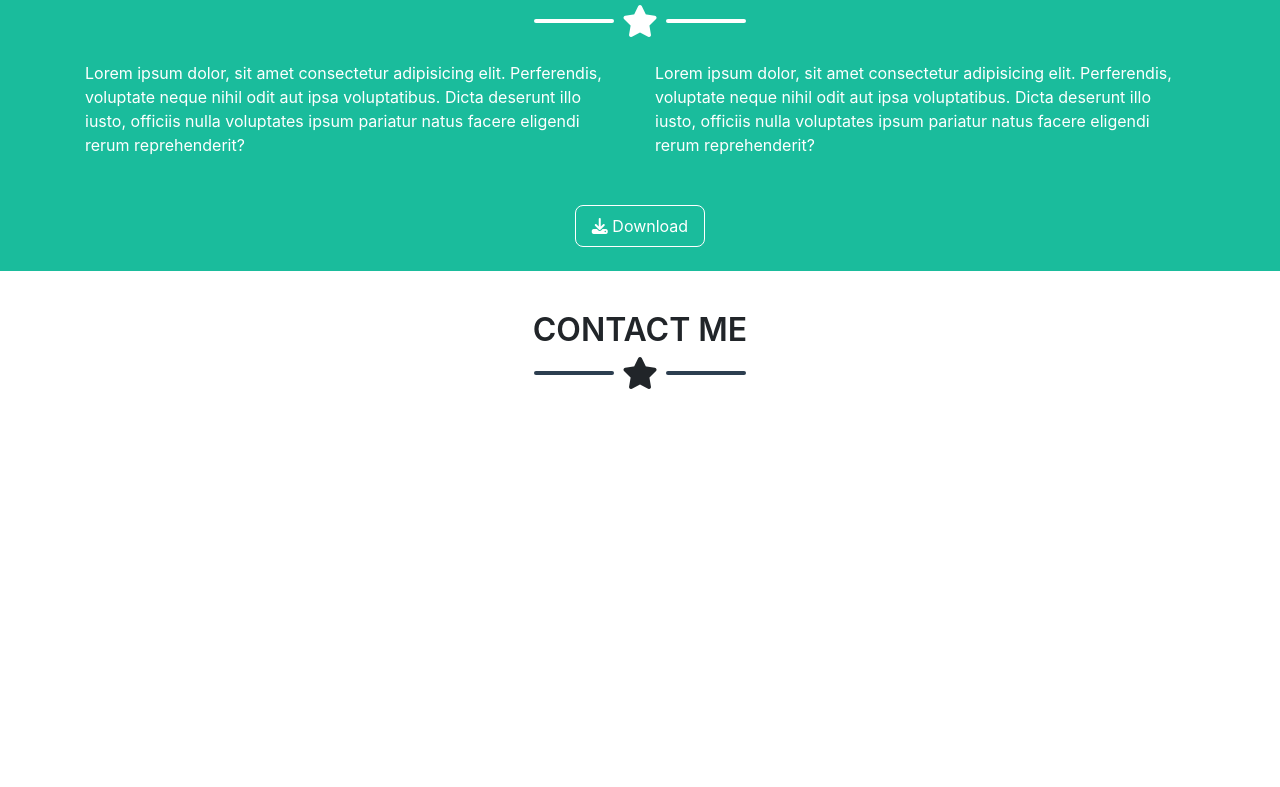
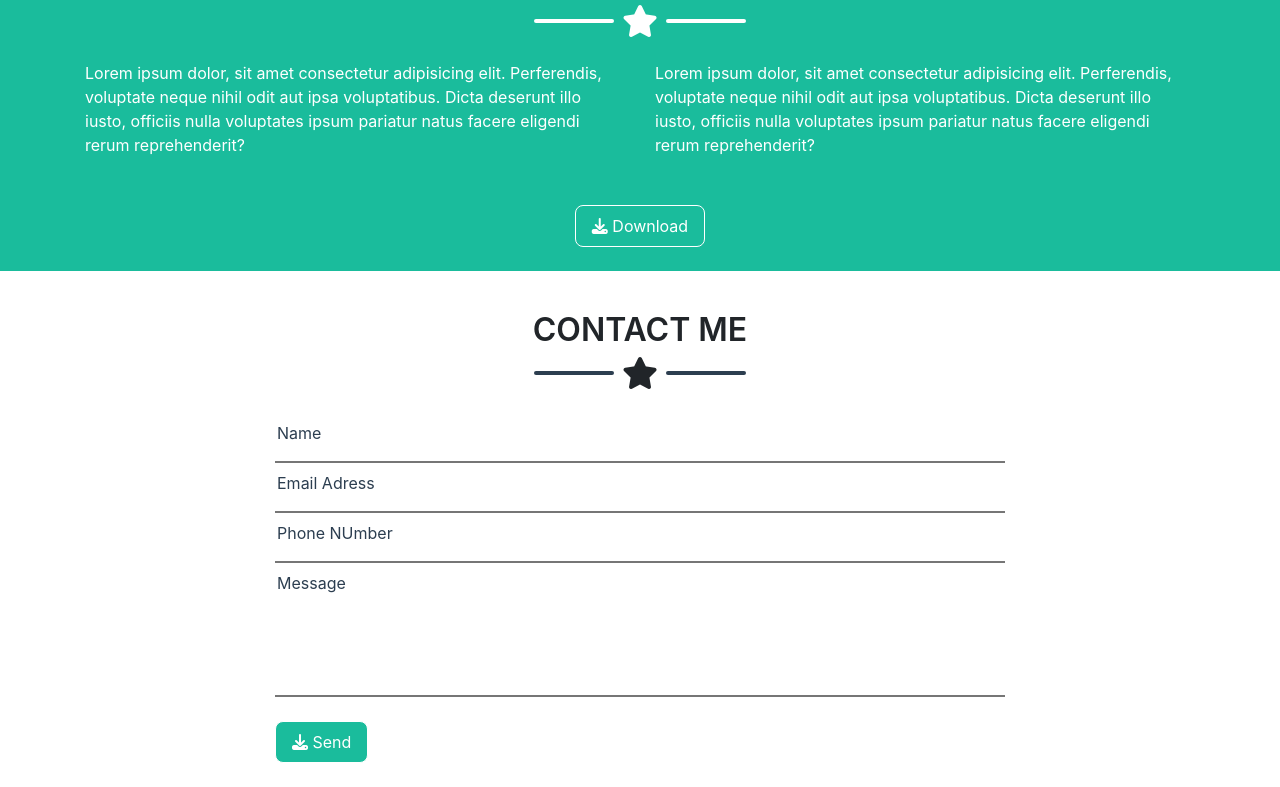
Before and after one commit to AlexTimoncini/html-css-bootstrap-freelancer, a plain HTML site: page index.html in a window 1280 px wide. Shown: the part 1370-2157 px from the top of the page. Before the commit the page ends 1873 px from the top, so only its background shows below. Drawn offline with nearby package versions, Linux system fonts and the light colour scheme.

Commit message:
adding basic form structure contact me section

```diff
--- a/css/style.css
+++ b/css/style.css
@@ -59,3 +59,29 @@
     color: #fff;
     border-radius: 0.5rem;
 }
+
+.my_send_btn{
+    background-color: #1abc9c;
+    border: 1px solid #fff;
+    color: #fff;
+    border-radius: 0.5rem;
+}
+
+#my_contact input[type="text"]{
+    width: 100%;
+    padding-top: 0.5rem;
+    padding-bottom: 1rem;
+    border-top: none;
+    border-left: none;
+    border-right: none;
+}
+
+#my_contact #message{
+    padding-bottom: 100px;
+}
+
+#my_contact input[type="text"]::placeholder{
+    color: #2c3e50;
+    opacity: 1;
+    vertical-align: text-top;
+}
--- a/index.html
+++ b/index.html
@@ -109,10 +109,10 @@
                     <i class="fa-solid fa-star fa-2x px-2"></i>
                     <div class="my_line"></div>
                 </div>
-                <div class="col-8 offset-2 pb-4 col-md-6 offset-md-0 pr-4">
+                <div class="col-8 mx-auto pb-4 col-md-6 offset-md-0 pr-4">
                     Lorem ipsum dolor, sit amet consectetur adipisicing elit. Perferendis, voluptate neque nihil odit aut ipsa voluptatibus. Dicta deserunt illo iusto, officiis nulla voluptates ipsum pariatur natus facere eligendi rerum reprehenderit?
                 </div>
-                <div class="col-8 offset-2 pb-4 col-md-6 offset-md-0">
+                <div class="col-8 mx-auto pb-4 col-md-6 offset-md-0">
                     Lorem ipsum dolor, sit amet consectetur adipisicing elit. Perferendis, voluptate neque nihil odit aut ipsa voluptatibus. Dicta deserunt illo iusto, officiis nulla voluptates ipsum pariatur natus facere eligendi rerum reprehenderit?
                 </div>
                 <div class="col-12 text-center pt-4">
@@ -135,15 +135,21 @@
                     <i class="fa-solid fa-star fa-2x px-2"></i>
                     <div class="my_line"></div>
                 </div>
-
-                <div class="col-12 text-center pt-4">
-                    <button class="my_download_btn px-3 py-2">
+                <div class="col-8 mx-auto">
+                    <input type="text" placeholder="Name" id="name">
+                    <input type="text" placeholder="Email Adress" id="email">
+                    <input type="text" placeholder="Phone NUmber" id="phone_number">
+                    <input type="text" placeholder="Message" id="message">
+                </div>
+                <div class="col-10 offset-2 pt-4">
+                    <button class="my_send_btn px-3 py-2">
                         <i class="fa-solid fa-download"></i>
-                        Download
+                        Send
                     </button>
                 </div>
             </div>
         </div>
     </section>
+
 </body>
 </html>
```
